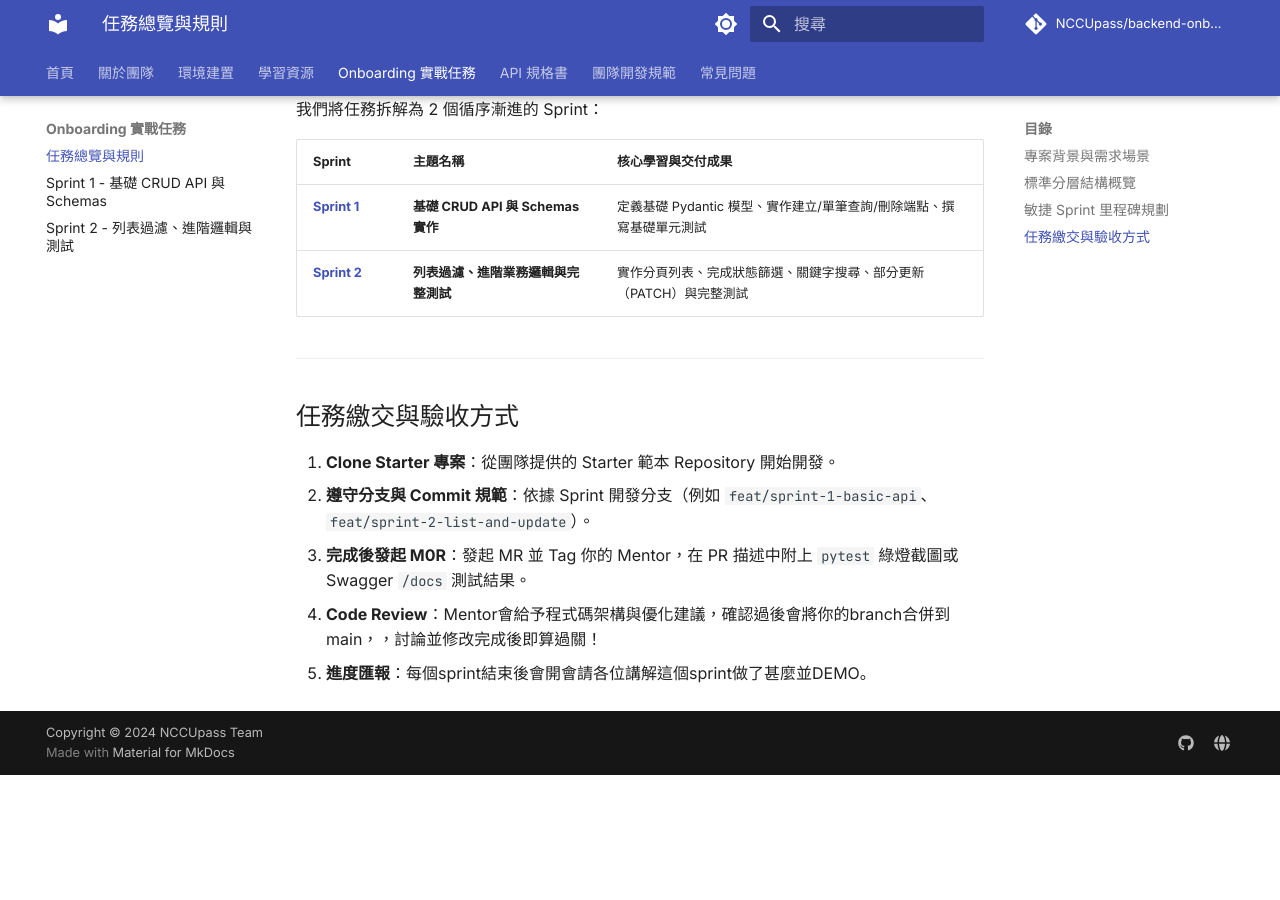
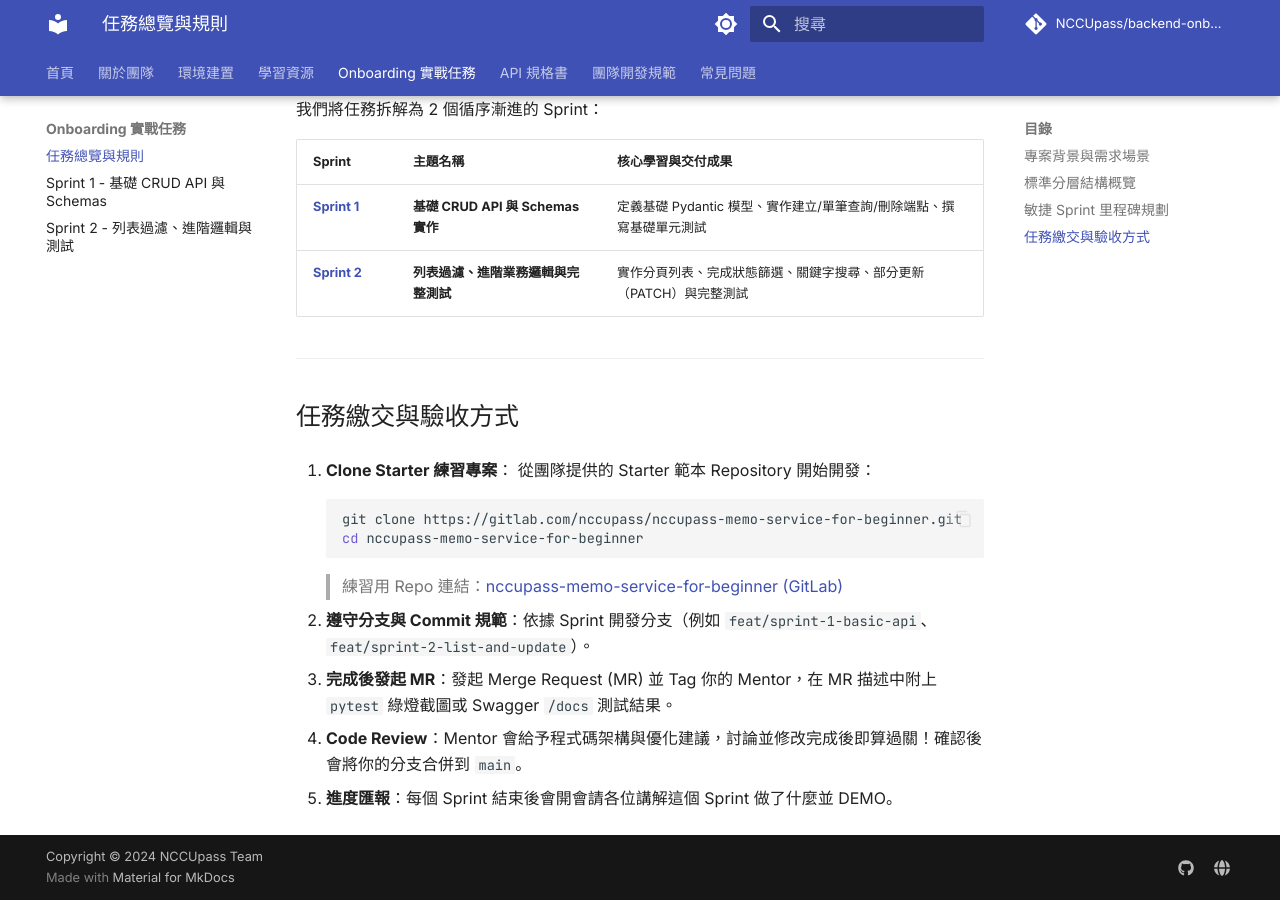
Before and after one commit to ralin3233/nccupass-backend-onbroading-task, an MkDocs documentation site: the page built from docs/task/overview.md, in a window 1280 px wide and 900 px high, scrolled down 2507 px. Built offline with MkDocs 1.6.1 and Material for MkDocs 9.7.7, drawn with Linux system fonts in a browser that asks for light colours; comment, search, counter and statistics services are not loaded; before the commit the page ends 3282 px from its top, so only the background shows below that.

Commit message:
docs: add task overview, sprint 1, and getting started documentation

````diff
--- a/docs/task/overview.md
+++ b/docs/task/overview.md
@@ -92,8 +92,15 @@
 
 ## 任務繳交與驗收方式
 
-1. **Clone Starter 專案**：從團隊提供的 Starter 範本 Repository 開始開發。
+1. **Clone Starter 練習專案**：
+   從團隊提供的 Starter 範本 Repository 開始開發：
+   ```bash
+   git clone https://gitlab.com/nccupass/nccupass-memo-service-for-beginner.git
+   cd nccupass-memo-service-for-beginner
+   ```
+   > 練習用 Repo 連結：[nccupass-memo-service-for-beginner (GitLab)](https://gitlab.com/nccupass/nccupass-memo-service-for-beginner.git)
+
 2. **遵守分支與 Commit 規範**：依據 Sprint 開發分支（例如 `feat/sprint-1-basic-api`、`feat/sprint-2-list-and-update`）。
-3. **完成後發起 M0R**：發起 MR 並 Tag 你的 Mentor，在 PR 描述中附上 `pytest` 綠燈截圖或 Swagger `/docs` 測試結果。
-4. **Code Review**：Mentor會給予程式碼架構與優化建議，確認過後會將你的branch合併到main，，討論並修改完成後即算過關！
-5. **進度匯報**：每個sprint結束後會開會請各位講解這個sprint做了甚麼並DEMO。
+3. **完成後發起 MR**：發起 Merge Request (MR) 並 Tag 你的 Mentor，在 MR 描述中附上 `pytest` 綠燈截圖或 Swagger `/docs` 測試結果。
+4. **Code Review**：Mentor 會給予程式碼架構與優化建議，討論並修改完成後即算過關！確認後會將你的分支合併到 `main`。
+5. **進度匯報**：每個 Sprint 結束後會開會請各位講解這個 Sprint 做了什麼並 DEMO。
````
Also changed, not shown: docs/intro/getting-started.md (+2 -1 lines), docs/task/sprint-1.md (+9 -0 lines).
